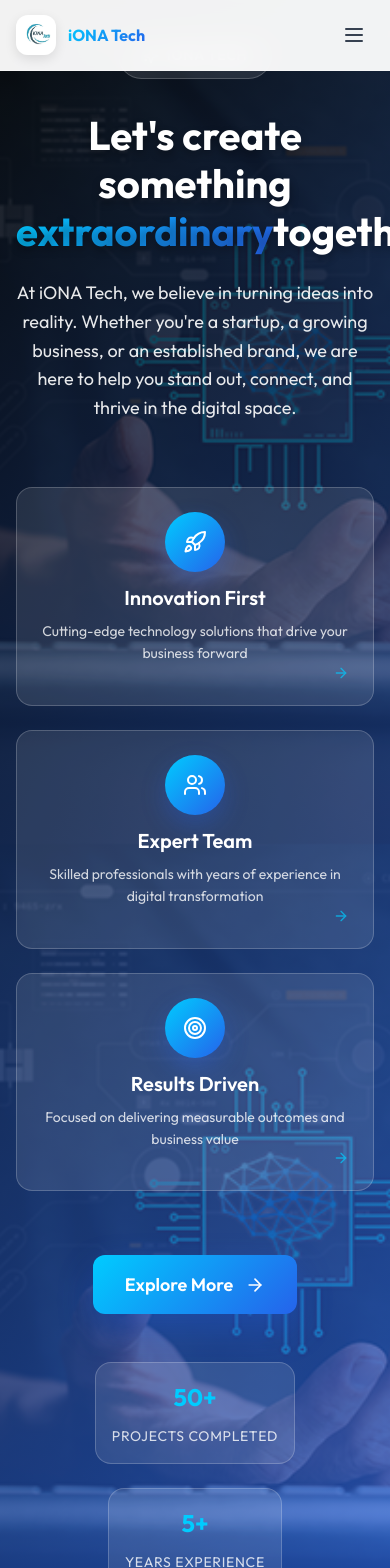
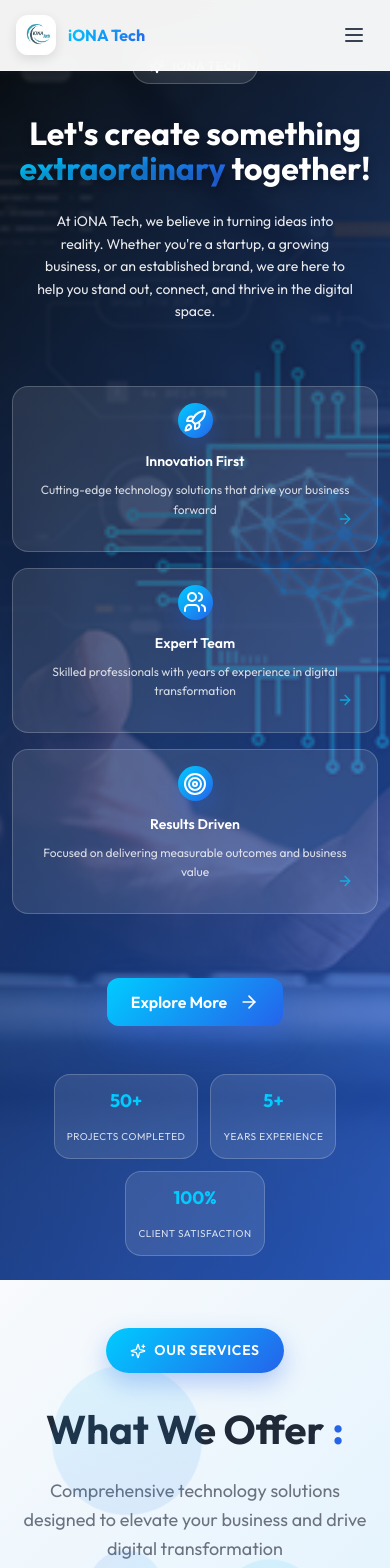
Before and after one commit to mpairweLandwind/IonaSite, a React (Vite) app: page / in a window 390 px wide. Shown: the top 1568 px of the page. Built offline with nearby package versions, Linux system fonts and the light colour scheme.

Commit message:
new update in tech section

```diff
--- a/src/Components/Tech/Tech.css
+++ b/src/Components/Tech/Tech.css
@@ -20,6 +20,13 @@
   background-size: cover;
   background-position: center;
   background-attachment: fixed;
+}
+
+/* Disable fixed attachment on mobile for better performance */
+@media (max-width: 768px) {
+  .tech-background {
+    background-attachment: scroll;
+  }
 }
 
 .tech-overlay {
@@ -65,6 +72,7 @@
   font-weight: 600;
   text-transform: uppercase;
   letter-spacing: 0.05em;
+  margin-top: 1.5rem;
   margin-bottom: 2rem;
 }
 
@@ -94,9 +102,10 @@
 /* Features Grid */
 .tech-features {
   display: grid;
-  grid-template-columns: repeat(auto-fit, minmax(250px, 1fr));
+  grid-template-columns: repeat(auto-fit, minmax(280px, 1fr));
   gap: 2rem;
   margin-bottom: 4rem;
+  max-width: 100%;
 }
 
 /* Feature Link */
@@ -195,6 +204,8 @@
   cursor: pointer;
   transition: all 0.3s ease;
   box-shadow: 0 15px 35px rgba(37, 99, 235, 0.3);
+  white-space: nowrap;
+  min-width: fit-content;
 }
 
 .tech-button:hover {
@@ -209,6 +220,7 @@
   gap: 3rem;
   flex-wrap: wrap;
   justify-content: center;
+  max-width: 100%;
 }
 
 .stat-item {
@@ -243,21 +255,201 @@
 }
 
 /* Responsive Design */
-@media (min-width: 768px) {
+
+/* Large Desktop (1400px+) */
+@media (min-width: 1400px) {
+  .tech-container {
+    max-width: 1400px;
+    padding: 6rem 2rem;
+  }
+
+  .tech-title {
+    font-size: 5rem;
+  }
+
+  .tech-description {
+    font-size: 1.5rem;
+    max-width: 40rem;
+  }
+
+  .tech-features {
+    gap: 3rem;
+    margin-bottom: 5rem;
+  }
+
+  .tech-feature {
+    padding: 3rem;
+  }
+
+  .tech-stats {
+    gap: 4rem;
+  }
+
+  .stat-item {
+    padding: 2rem;
+    min-width: 150px;
+  }
+
+  .stat-number {
+    font-size: 2.5rem;
+  }
+}
+
+/* Desktop (1200px - 1399px) */
+@media (min-width: 1200px) and (max-width: 1399px) {
+  .tech-container {
+    max-width: 1200px;
+    padding: 5rem 2rem;
+  }
+
   .tech-title {
     font-size: 4.5rem;
   }
 
   .tech-description {
     font-size: 1.375rem;
+    max-width: 36rem;
+  }
+
+  .tech-features {
+    gap: 2.5rem;
+  }
+
+  .tech-feature {
+    padding: 2.5rem;
+  }
+
+  .tech-stats {
+    gap: 3rem;
+  }
+}
+
+/* Medium Desktop (992px - 1199px) */
+@media (min-width: 992px) and (max-width: 1199px) {
+  .tech-container {
+    max-width: 1000px;
+    padding: 4rem 2rem;
+  }
+
+  .tech-title {
+    font-size: 4rem;
+  }
+
+  .tech-description {
+    font-size: 1.25rem;
+    max-width: 32rem;
+  }
+
+  .tech-features {
+    gap: 2rem;
+  }
+
+  .tech-feature {
+    padding: 2rem;
+  }
+
+  .tech-stats {
+    gap: 2.5rem;
+  }
+}
+
+/* Tablet Landscape (768px - 991px) */
+@media (min-width: 768px) and (max-width: 991px) {
+  .tech-container {
+    max-width: 800px;
+    padding: 3rem 1.5rem;
+  }
+
+  .tech-title {
+    font-size: 3.5rem;
+  }
+
+  .tech-description {
+    font-size: 1.125rem;
+    max-width: 28rem;
   }
 
   .tech-features {
     grid-template-columns: repeat(3, 1fr);
+    gap: 1.5rem;
+  }
+
+  .tech-feature {
+    padding: 1.75rem;
+  }
+
+  .feature-icon {
+    width: 50px;
+    height: 50px;
+  }
+
+  .feature-title {
+    font-size: 1.125rem;
+  }
+
+  .tech-stats {
+    gap: 2rem;
+  }
+
+  .stat-item {
+    padding: 1.25rem;
+    min-width: 110px;
+  }
+
+  .stat-number {
+    font-size: 1.75rem;
   }
 }
 
-@media (max-width: 767px) {
+/* Tablet Portrait (600px - 767px) */
+@media (min-width: 600px) and (max-width: 767px) {
+  .tech-container {
+    padding: 2.5rem 1.5rem;
+  }
+
+  .tech-title {
+    font-size: 3rem;
+  }
+
+  .tech-description {
+    font-size: 1.125rem;
+    max-width: 26rem;
+  }
+
+  .tech-features {
+    grid-template-columns: repeat(2, 1fr);
+    gap: 1.5rem;
+  }
+
+  .tech-feature {
+    padding: 1.5rem;
+  }
+
+  .feature-icon {
+    width: 45px;
+    height: 45px;
+  }
+
+  .feature-title {
+    font-size: 1rem;
+  }
+
+  .tech-stats {
+    gap: 1.5rem;
+  }
+
+  .stat-item {
+    padding: 1rem;
+    min-width: 100px;
+  }
+
+  .stat-number {
+    font-size: 1.5rem;
+  }
+}
+
+/* Mobile Large (480px - 599px) */
+@media (min-width: 480px) and (max-width: 599px) {
   .tech-container {
     padding: 2rem 1rem;
   }
@@ -267,29 +459,151 @@
   }
 
   .tech-description {
-    font-size: 1.125rem;
+    font-size: 1rem;
+    max-width: 24rem;
   }
 
   .tech-features {
     grid-template-columns: 1fr;
-    gap: 1.5rem;
+    gap: 1.25rem;
   }
 
   .tech-feature {
-    padding: 1.5rem;
+    padding: 1.25rem;
+  }
+
+  .feature-icon {
+    width: 40px;
+    height: 40px;
+  }
+
+  .feature-title {
+    font-size: 1rem;
   }
 
   .tech-stats {
-    gap: 1.5rem;
+    gap: 1rem;
   }
 
   .stat-item {
-    min-width: 100px;
+    padding: 0.875rem;
+    min-width: 90px;
+  }
+
+  .stat-number {
+    font-size: 1.25rem;
+  }
+
+  .stat-label {
+    font-size: 0.75rem;
+  }
+}
+
+/* Mobile Small (320px - 479px) */
+@media (max-width: 479px) {
+  .tech-container {
+    padding: 1.5rem 0.75rem;
+  }
+
+  .tech-title {
+    font-size: 2rem;
+    line-height: 1.1;
+  }
+
+  .tech-description {
+    font-size: 0.875rem;
+    max-width: 20rem;
+  }
+
+  .tech-badge {
+    padding: 0.5rem 1rem;
+    font-size: 0.75rem;
+  }
+
+  .tech-features {
+    grid-template-columns: 1fr;
+    gap: 1rem;
+  }
+
+  .tech-feature {
     padding: 1rem;
   }
 
+  .feature-icon {
+    width: 35px;
+    height: 35px;
+  }
+
+  .feature-title {
+    font-size: 0.875rem;
+  }
+
+  .feature-description {
+    font-size: 0.75rem;
+  }
+
+  .tech-button {
+    padding: 0.75rem 1.5rem;
+    font-size: 1rem;
+  }
+
+  .tech-stats {
+    gap: 0.75rem;
+  }
+
+  .stat-item {
+    padding: 0.75rem;
+    min-width: 80px;
+  }
+
   .stat-number {
-    font-size: 1.5rem;
+    font-size: 1.125rem;
+  }
+
+  .stat-label {
+    font-size: 0.625rem;
+  }
+}
+
+/* Extra Small Mobile (max-width: 319px) */
+@media (max-width: 319px) {
+  .tech-container {
+    padding: 1rem 0.5rem;
+  }
+
+  .tech-title {
+    font-size: 1.75rem;
+  }
+
+  .tech-description {
+    font-size: 0.8rem;
+  }
+
+  .tech-feature {
+    padding: 0.875rem;
+  }
+
+  .feature-icon {
+    width: 30px;
+    height: 30px;
+  }
+
+  .tech-button {
+    padding: 0.625rem 1.25rem;
+    font-size: 0.875rem;
+  }
+
+  .stat-item {
+    padding: 0.625rem;
+    min-width: 70px;
+  }
+
+  .stat-number {
+    font-size: 1rem;
+  }
+
+  .stat-label {
+    font-size: 0.5rem;
   }
 }
 
--- a/src/Components/Tech/Tech.jsx
+++ b/src/Components/Tech/Tech.jsx
@@ -53,7 +53,8 @@ const Tech = () => {
             <h1 className="tech-title">
               Let's create something
               <span className="tech-accent"> extraordinary</span>
-              together!
+              <span className="tech-accent">  </span>
+               together!
             </h1>
 
             <p className="tech-description">
```
